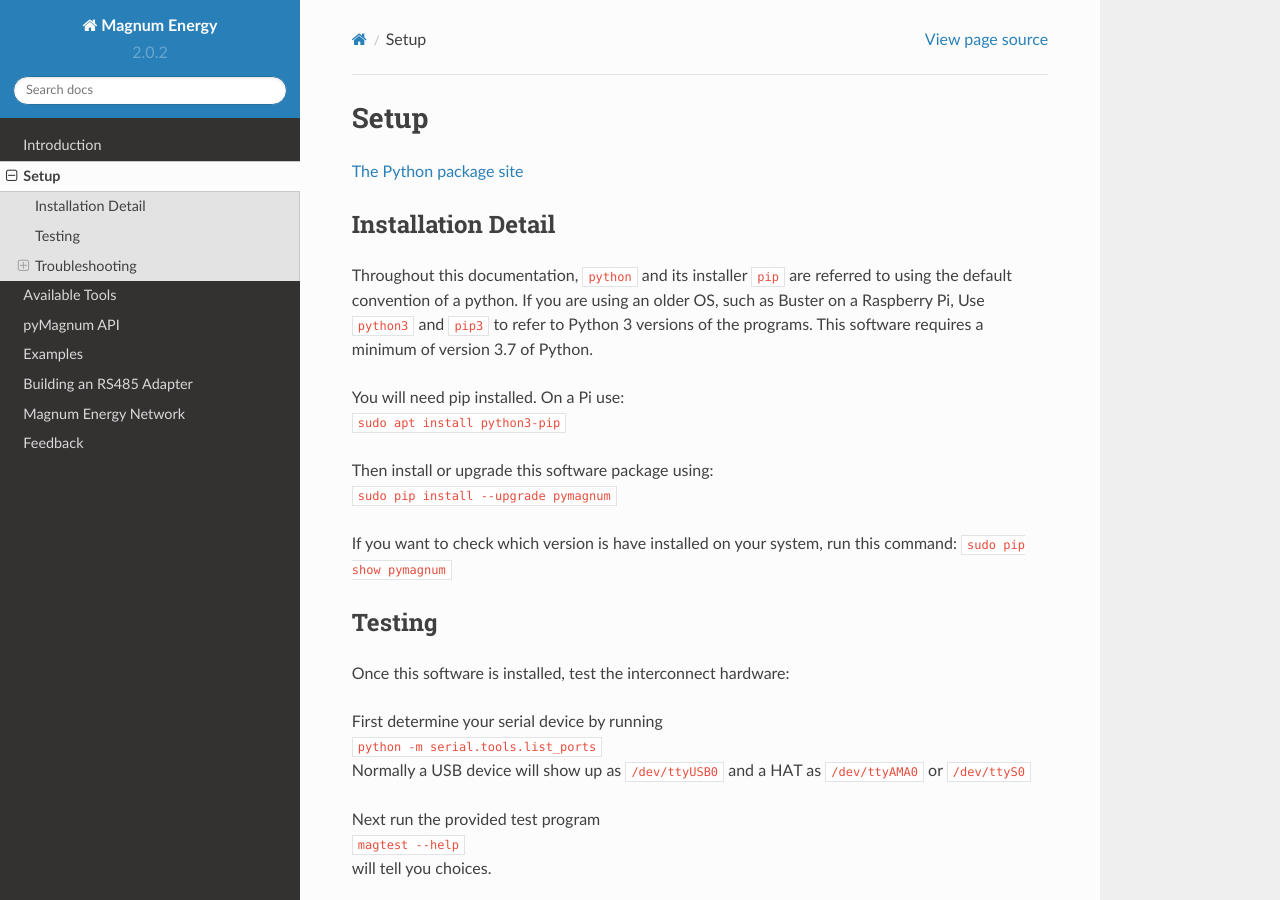
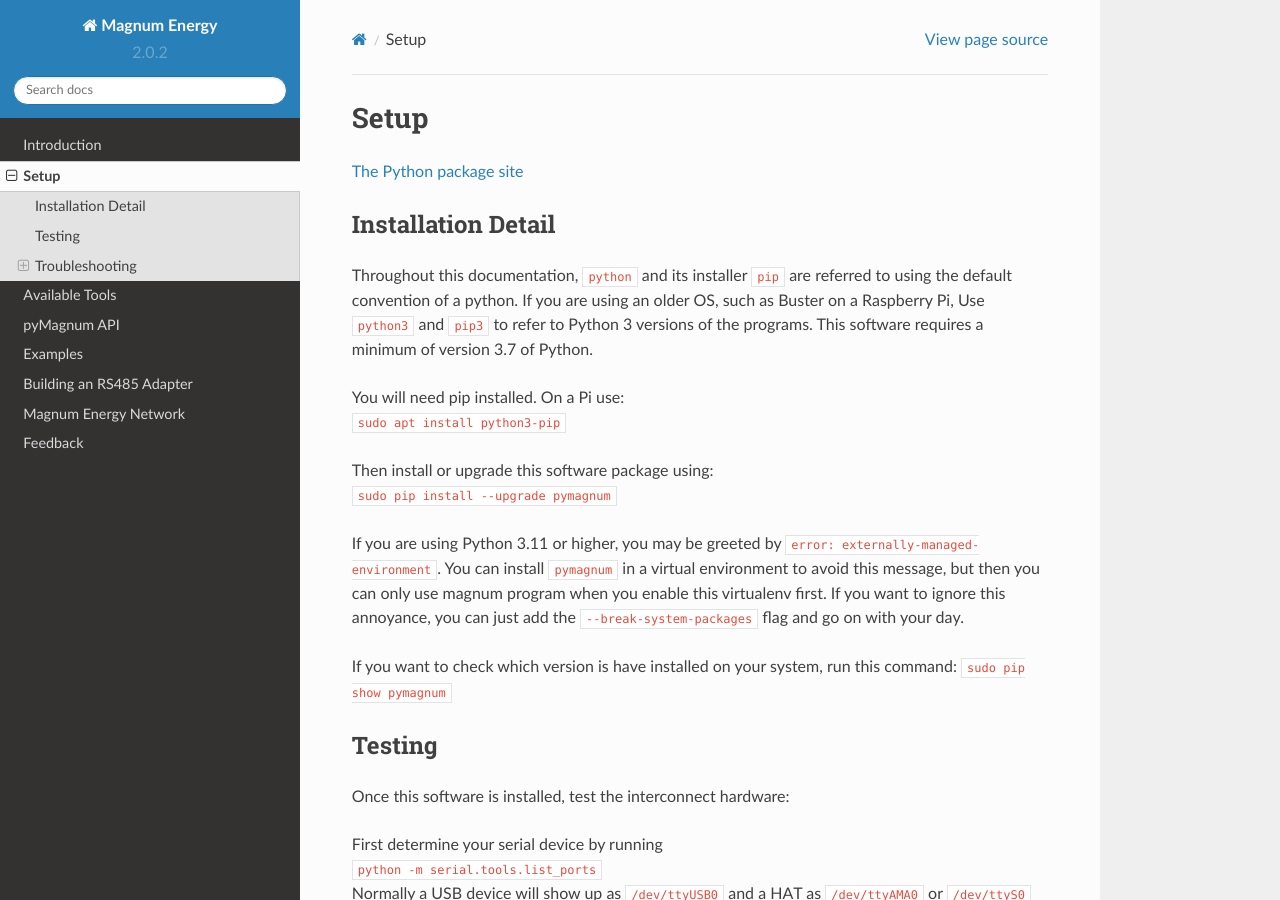
Before and after one commit to CharlesGodwin/pymagnum, a Sphinx documentation site: the page built from docs/installation.rst, in a window 1280 px wide and 900 px high. Built offline with Sphinx 7.4.7 and the Read the Docs theme 2.0.0, drawn with Linux system fonts in a browser that asks for light colours.

Commit message:
Small tweaks

```diff
--- a/CHANGES.rst
+++ b/CHANGES.rst
@@ -1,9 +1,12 @@
 =======================
  pyMagnum Release Notes
 =======================
-Version 2.0.3 2023/10/15
+Version 2.0.3 2023/10/20
+------------------------
 - Fixed problem with installing tzlocal on some system
 - Changed minimum Python version to 3.7
+- Added warning about use of ``--break-system-packages`` with Python 3.11 and higher.
+- Improved how to build information.
 
 Version 2.0.2 2022/11/09
 ------------------------
--- a/docs/installation.rst
+++ b/docs/installation.rst
@@ -18,6 +18,10 @@ version 3.7 of Python.
 
 | Then install or upgrade this software package using:
 | ``sudo pip install --upgrade pymagnum``
+
+If you are using Python 3.11 or higher, you may be greeted by ``error: externally-managed-environment``.
+You can install ``pymagnum`` in a virtual environment to avoid this message, but then you can only use magnum program when you enable this virtualenv first.
+If you want to ignore this annoyance, you can just add the ``--break-system-packages`` flag and go on with your day.
 
 If you want to check which version is have installed on your system, run this command:
 ``sudo pip show pymagnum``
```
Also changed, not shown: how_to_build.md (+5 -1 lines), 1 other file.
